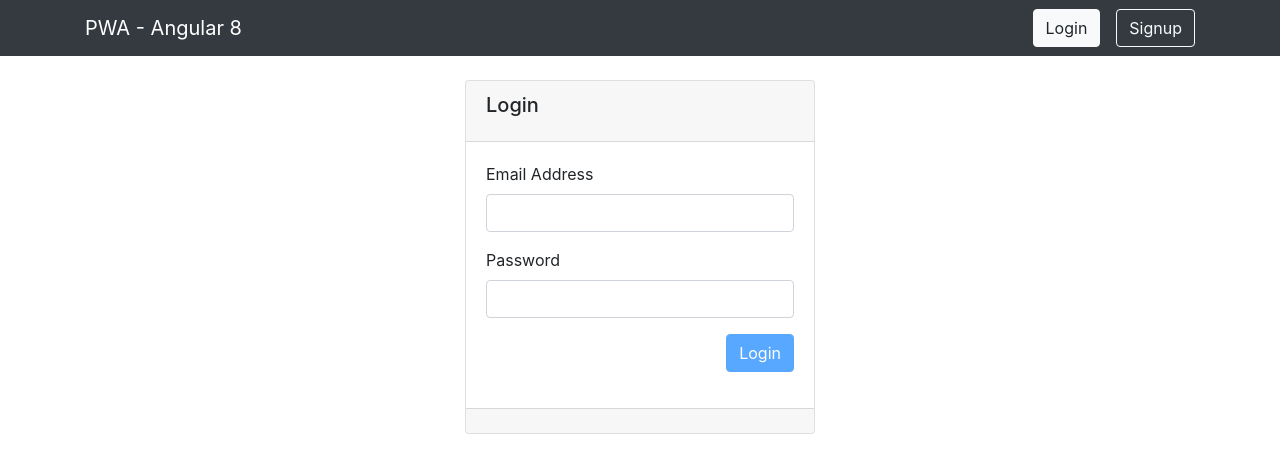
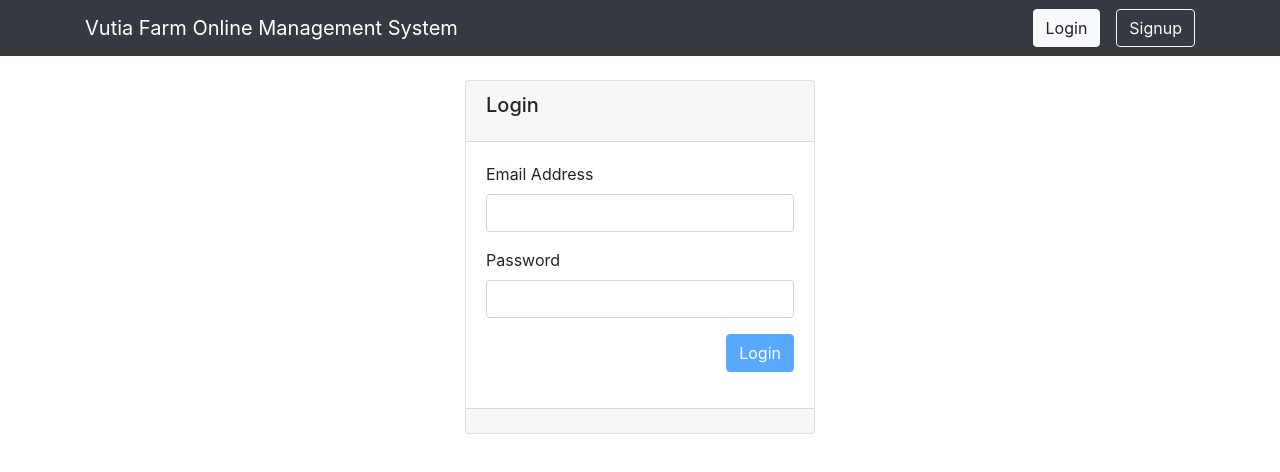
Before and after one commit to shamineoduor/pwa-angular, an Angular app: page /auth/login in a window 1280 px wide. Shown: the top 472 px of the page. Built offline with nearby package versions, Linux system fonts and the light colour scheme.

Commit message:
changes title

```diff
--- a/src/app/app.component.html
+++ b/src/app/app.component.html
@@ -1,6 +1,6 @@
 <nav class="navbar navbar-expand-lg navbar-dark bg-dark mb-4">
   <div class="container">
-    <a class="navbar-brand" [routerLink]="['/']">PWA - Angular 8</a>
+    <a class="navbar-brand" [routerLink]="['/']">Vutia Farm Online Management System</a>
     <button
       class="navbar-toggler"
       type="button"
--- a/src/app/authentication/login/login.component.ts
+++ b/src/app/authentication/login/login.component.ts
@@ -29,6 +29,8 @@ export class LoginComponent implements OnInit {
       this.router.navigate(['/']);
 
       this.loginFormGroup.reset();
+    } else {
+      alert ("incorrect login credentials");
     }
   }
 }
```
